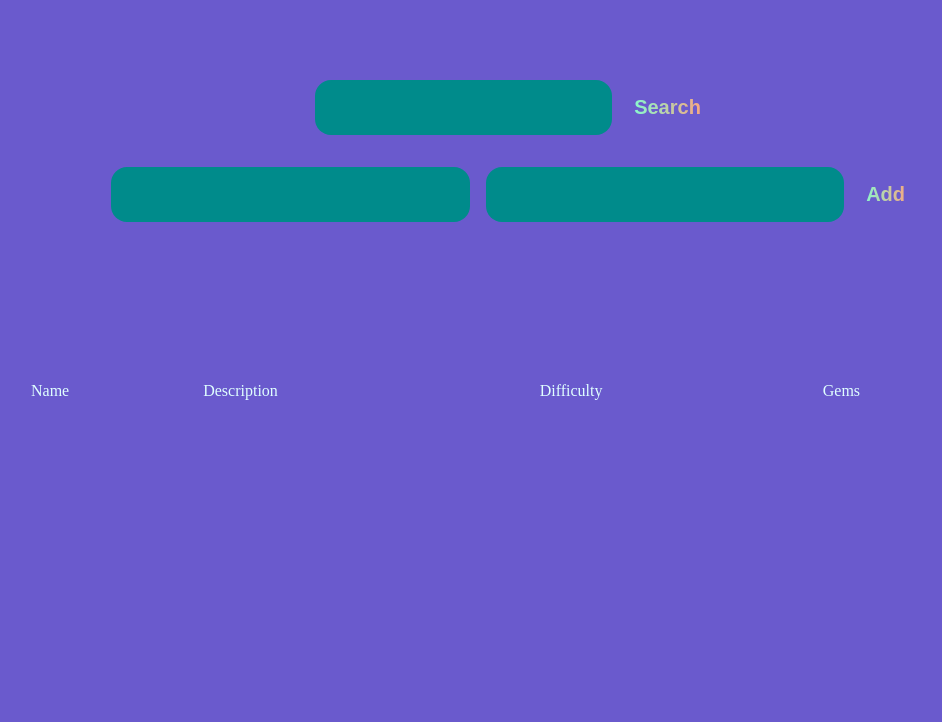
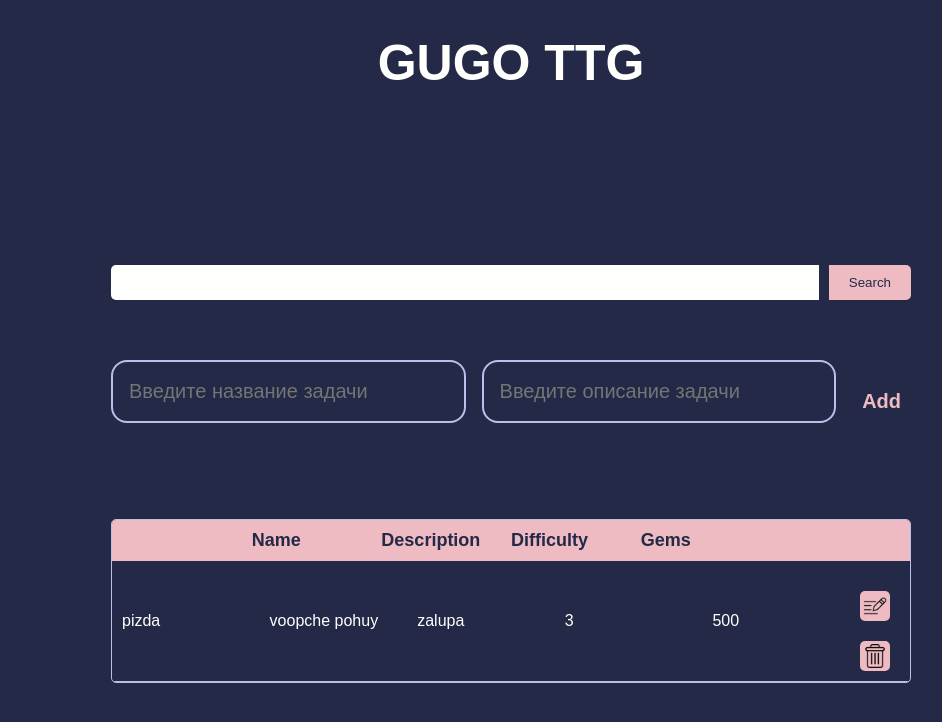
Before and after one commit to Pavel4en/GUGO, a React (Create React App) app in the folder react-app/: page / in a window 1280 px wide. Shown: the top 722 px of the page, without its empty margins (129-1071 px from the left). Built offline with nearby package versions, Linux system fonts and the light colour scheme; no server answers.

Commit message:
Update todo.tsx

```diff
--- a/react-app/src/todo.tsx
+++ b/react-app/src/todo.tsx
@@ -1,6 +1,7 @@
 import React, {Fragment, useEffect, useState} from 'react';
 import styled, {createGlobalStyle} from 'styled-components';
-
+import editIcon from './writing.png';
+import deleteIcon from './delete.png';
 
 interface ITask {
     _id: string,
@@ -27,43 +28,41 @@ interface IAddTask {
 }
 
 const Global = createGlobalStyle`
-  * {
-    margin: 0;
-    box-sizing: border-box;
-
-    --dark: #20B2AA;
-    --darker: #008B8B;
-    --darkest: #008080;
-    --grey: #AFEEEE;
-    --pink: #7FFFD4;
-    --purple: #FFA07A;
-    --light: #E0FFFF;
-
-
-    background-color: #6A5ACD
+body {
+    background-color: #232946;
+    color: #fffffe;
+    font-family: Arial, sans-serif;
   }
 `
 
 const StyledInput = styled.input`
-  appearance: none;
-  border: none;
-  outline: none;
-  background: none;
+flex: 1;
+padding: 10px;
+border-radius: 5px;
+border: 2px solid #b8c1ec;
+margin-right: 10px;
 `
 
 const StyledButton = styled.button`
-  appearance: none;
-  border: none;
-  outline: none;
-  background: none;
+
+padding: 10px;
+background-color: #eebbc3;
+color: #232946;
+border: none;
+border-radius: 5px;
+margin-top: 20px;
 `
 
 const AppWrapper = styled.div`
-  margin: 0 auto;
-  width: 100%;
-  max-width: 960px;
-  // padding: 0 15px;
+max-width: 800px;
+margin: 0 auto;
+padding: 40px;
 `
+const Title = styled.h1`
+  text-align: center;
+  font-size: 50px;
+`;
+
 
 const JSONFromURL = async <TResponse, >(url: string, config: RequestInit = {}): Promise<TResponse> => {
     try {
@@ -92,6 +91,7 @@ const getIncompleteTasks = () => {
 
 
 const TodoApp = () => {
+
     const [taskComponentDict, setTaskComponentDict]
         = useState<{ [id: string]: ITaskComponent }>({});
 
@@ -158,6 +158,9 @@ const TodoApp = () => {
 
     return (
         <>
+        <div>
+            <Title>GUGO TTG</Title>
+        </div>
             <Global/>
             <AppWrapper>
                 <TaskManageBar addTask={addTask}/>
@@ -171,7 +174,8 @@ const StyledTaskManageBar = styled.div`
   // display: flex;
   padding: 5rem;
   width: 100%;
-  margin-bottom: 5rem;
+  margin-bottom: 1rem;
+  margin-left: -5rem;
 `
 
 
@@ -244,37 +248,35 @@ const TaskAddForm = (
 
     return (
         <StyledTaskAddForm onSubmit={handleSubmit}>
-            <StyledTaskAddFormName name='taskName'/>
-            <StyledTaskAddFormDescription name='taskDescription'/>
+            <StyledTaskAddFormName name='taskName' placeholder='Введите название задачи'/>
+            <StyledTaskAddFormDescription name='taskDescription' placeholder='Введите описание задачи'/>
             <StyledTaskAddFormSubmit> Add </StyledTaskAddFormSubmit>
         </StyledTaskAddForm>
     );
 }
 
 const StyledTaskSearchForm = styled.form`
-  justify-content: center;
-  display: flex;
-  margin-bottom: 2rem;
+display: flex;
+align-items: center;
+margin-bottom: 40px;
 `
 
 const StyledTaskSearchFromInput = styled(StyledInput)`
-  background-color: var(--darker);
-  color: var(--light);
-  border-radius: 1rem;
-  font-size: 1.25rem;
-  padding: 1rem;
-  margin-right: 1rem;
+flex: 1;
+padding: 10px;
+background-color: #fffffe;
+color: #b8c1ec;
+border: none;
+border-radius: 5px 0 0 5px;
 `
 
 const StyledTaskSearchFormSubmit = styled(StyledButton)`
-  background-image: linear-gradient(to right, var(--pink), var(--purple));
-  color: var(--pink);
-  font-size: 1.25rem;
-  font-weight: 700;
-  -webkit-background-clip: text;
-  -webkit-text-fill-color: transparent;
-  cursor: pointer;
-  transition: 0.4s;
+padding: 10px 20px;
+margin-bottom: 20px;
+background-color: #eebbc3;
+color: #232946;
+border: none;
+border-radius: 0 5px 5px 0;
 `
 
 const TaskSearchForm = () => {
@@ -288,22 +290,29 @@ const TaskSearchForm = () => {
 
 
 const StyledTaskTable = styled.div`
-  max-height: 100%;
-  width: 100%;
-  display: table;
+border: 1px solid #b8c1ec;
+border-radius: 5px;
+overflow: hidden;
 `
 
 const StyledTaskTableRow = styled.div`
-  display: table-row;
+display: flex;
+align-items: center;
+padding: 10px;
+border-bottom: 1px solid #b8c1ec;
 `
 
 const TableCell = styled.div`
-  display: table-cell;
+flex: 1;
 `
 
 const StyledTaskListHeader = styled.div`
-  display: table-row;
-  color: var(--light);
+background-color: #eebbc3;
+padding: 10px;
+display: flex;
+font-size: 18px;
+font-weight: bold;
+color: #232946;
 `
 
 const TaskList = ({taskComponentDict}: { taskComponentDict: ITaskComponentDict }) => {
@@ -316,30 +325,66 @@ const TaskList = ({taskComponentDict}: { taskComponentDict: ITaskComponentDict }
                 <TableCell>Difficulty</TableCell>
                 <TableCell>Gems</TableCell>
                 <TableCell/>
-            </StyledTaskListHeader>
+                </StyledTaskListHeader>
+            <TaskListEntry
+                _id = 'pizda'
+                coins = {100}
+                completed = {false}
+                description = 'zalupa'
+                name = 'voopche pohuy'
+                difficulty = {100}
+                deleteTask = {(sdaf: string) => {}}
+            />
             {Object.values(taskComponentDict)}
         </StyledTaskTable>
     );
 }
 
 const StyledTaskListElement = styled(Fragment)`
-  font-size: 2rem;
+display: flex;
+align-items: center;
+padding: 10px;
+background-color: #fffffe;
+color: #232946;
+border-bottom: 1px solid #b8c1ec;
 `
 
 const StyledContent = styled(Fragment)`
+flex: 1;
 `
 
 const StyledEdit = styled(StyledButton)`
-  color: white;
+    padding: 15px;
+    background-color: #eebbc3;
+    color: #232946;
+    border: none;
+    border-radius: 5px;
+    margin-right: 10px;
+    background-image: url(${editIcon});
+    background-repeat: no-repeat;
+    background-position: center;
+    background-size: 24px 24px;
+    display: flex;
 `
 
 const StyledDelete = styled(StyledButton)`
-  color: white;
+    padding: 15px;
+    background-color: #eebbc3;
+    color: #232946;
+    border: none;
+    border-radius: 5px;
+    background-image: url(${deleteIcon});
+    background-repeat: no-repeat;
+    background-position: center;
+    background-size: 24px 24px;
+
 `
 
 const StyledAction = styled.div`
 
 `
+
+
 
 const StyledSpan = styled(({contentEditable, value = ''}:
                                {
@@ -378,8 +423,8 @@ const TaskListEntry = ({_id, coins, completed, description, name, difficulty, de
                     <TableCell><StyledSpan contentEditable={false} value='500'/></TableCell>
                 </StyledContent>
                 <StyledAction>
-                    <TableCell><StyledEdit> edit </StyledEdit></TableCell>
-                    <TableCell><StyledDelete onClick={handleDelete}> delete </StyledDelete></TableCell>
+                    <TableCell><StyledEdit>  </StyledEdit></TableCell>
+                    <TableCell><StyledDelete onClick={handleDelete}>  </StyledDelete></TableCell>
                 </StyledAction>
             </StyledTaskListElement>
         </StyledTaskTableRow>
```
